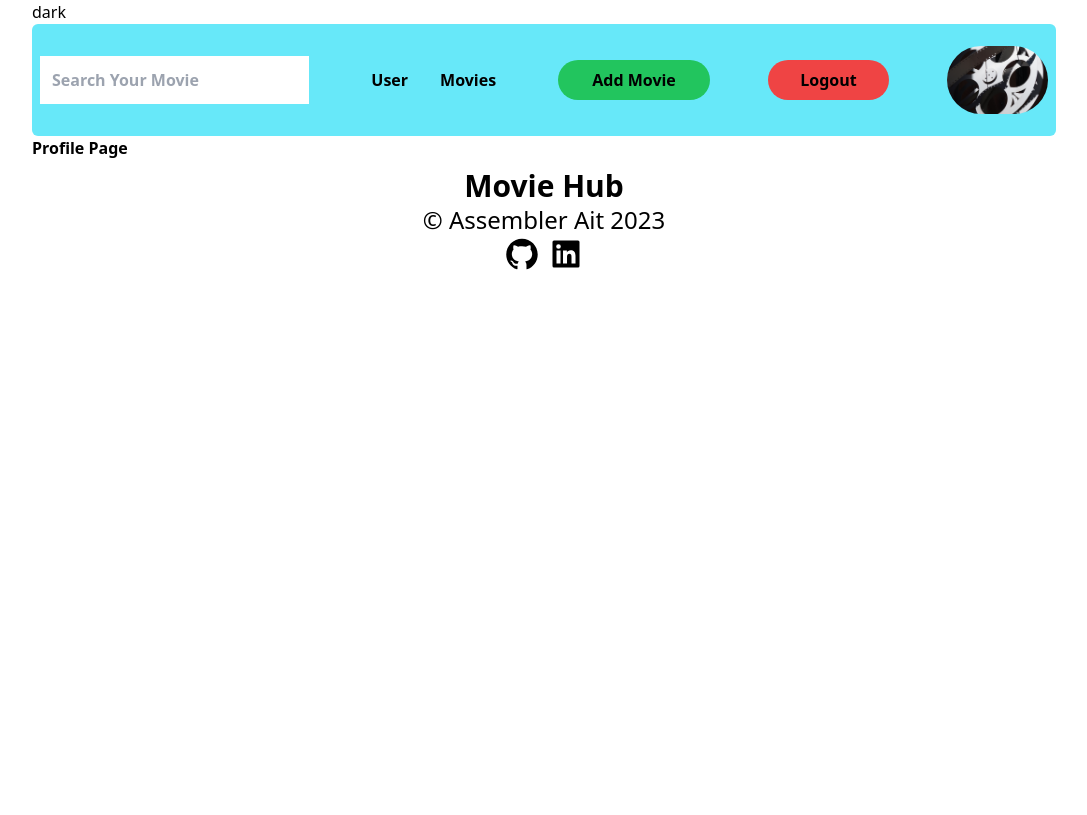
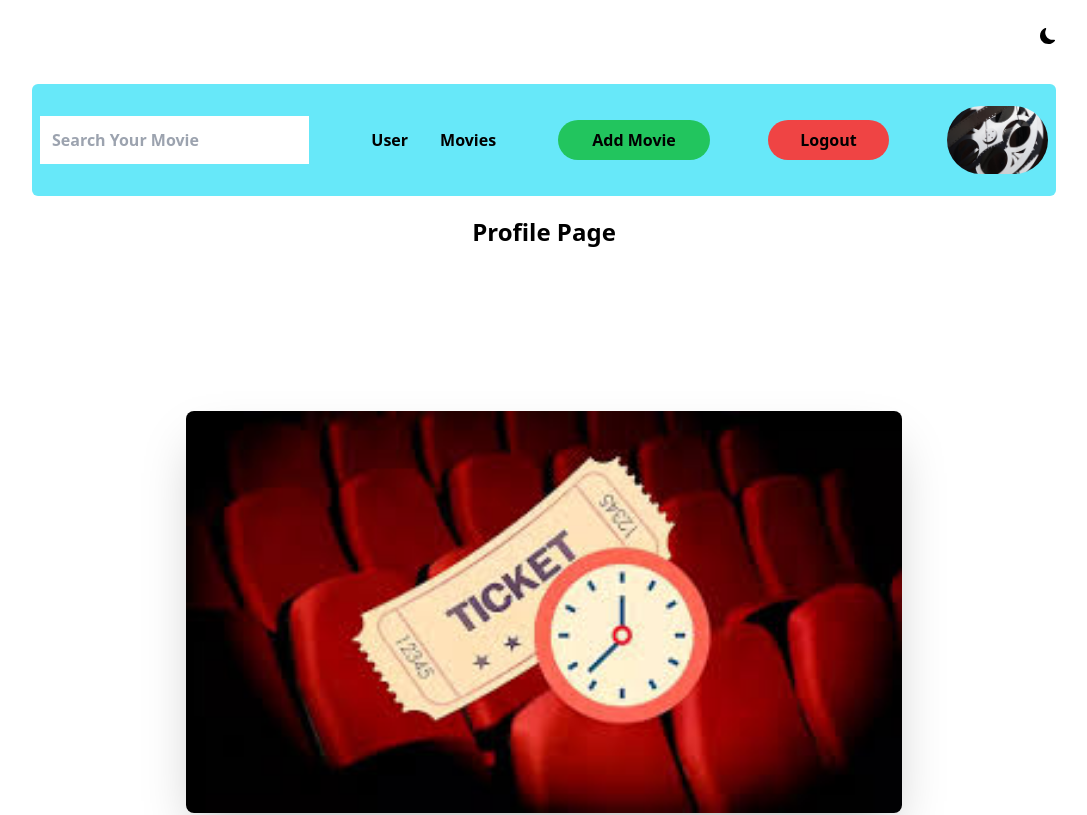
Before and after one commit to facundh23/MovieHubNextAssembler, a Next.js app: page /user/1 in a window 1280 px wide. Shown: the top 815 px of the page, without its empty margins (96-1183 px from the left). Built offline with nearby package versions, Linux system fonts and the light colour scheme.

Commit message:
Dark Mode in progress

```diff
--- a/app/user/[userId]/page.tsx
+++ b/app/user/[userId]/page.tsx
@@ -1,3 +1,5 @@
+import UserPage from "../page"
+
 type Props = {
     params: {
         userId: string
@@ -9,7 +11,8 @@ type Props = {
 const UserProfile = (props: Props) => {
     return (
         <main>
-            <h1>Profile Page</h1>
+            <h1 className="text-center mt-5 text-2xl">Profile Page</h1>
+            <UserPage />
         </main>
     )
 }
--- a/app/user/movies/page.tsx
+++ /dev/null
@@ -1,10 +0,0 @@
-
-type Props = {}
-
-const UserMoviePage = (props: Props) => {
-    return (
-        <div>UserMoviePage</div>
-    )
-}
-
-export default UserMoviePage
--- a/components/Navbar/Navbar.tsx
+++ b/components/Navbar/Navbar.tsx
@@ -25,7 +25,7 @@ const Navbar = () => {
         <>
 
             <header>
-                <nav className=' w-[100%]  font-bold flex justify-end items-center gap-5 h-28 px-2 bg-cyan-300 rounded-md md:justify-between sm:justify-between dark:bg-blue-800 '>
+                <nav className=' w-[100%]  font-bold flex justify-end items-center mt-10 gap-5 h-28 px-2 bg-cyan-300 rounded-md md:justify-between sm:justify-between dark:bg-blue-800 '>
                     <input type="text" placeholder="Search Your Movie" className="hidden md:block md:p-3" />
 
 
--- a/components/ThemeBtn/ThemeBtn.tsx
+++ b/components/ThemeBtn/ThemeBtn.tsx
@@ -1,15 +1,19 @@
 'use client';
 import { useTheme } from 'next-themes'
-
+import { BsFillSunFill } from "react-icons/bs";
+import { BsFillMoonFill } from "react-icons/bs";
 const ThemeBtn = () => {
     const { resolvedTheme, theme, setTheme } = useTheme()
-    console.log(theme)
+
     return (
-        <button onClick={() => setTheme(resolvedTheme === "dark" ? "light" : "dark")}>
-            {
-                resolvedTheme === "undefined" ? "light" : "dark"
-            }
-        </button>
+        <div className='flex items-end justify-end mt-2'>
+            <button className='mt-5' onClick={() => setTheme(resolvedTheme === "dark" ? "light" : "dark")}>
+                {
+                    resolvedTheme === "undefined" ? (<BsFillSunFill />) : (<BsFillMoonFill />)
+                }
+            </button>
+
+        </div>
     )
 }
 
```
